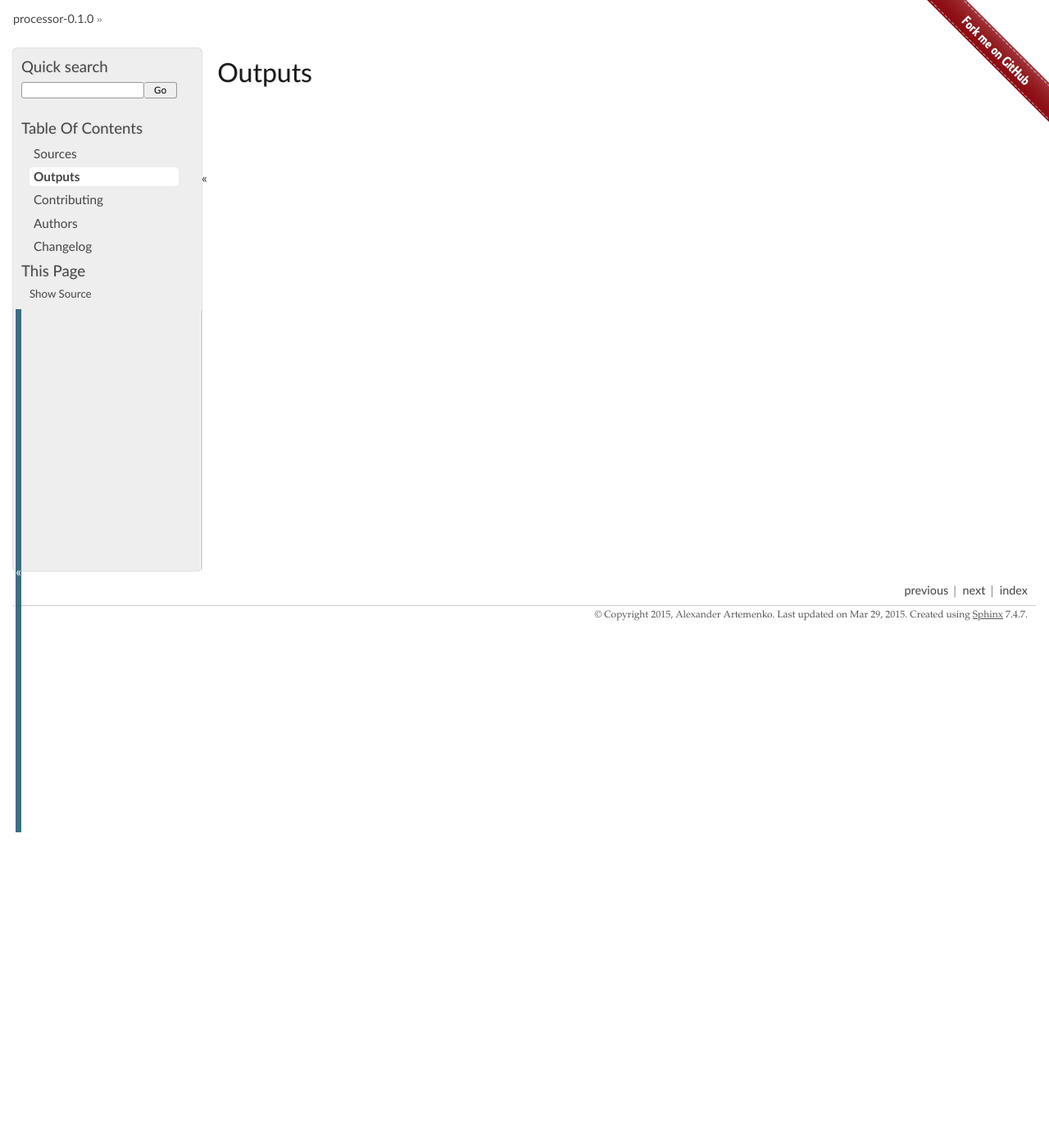
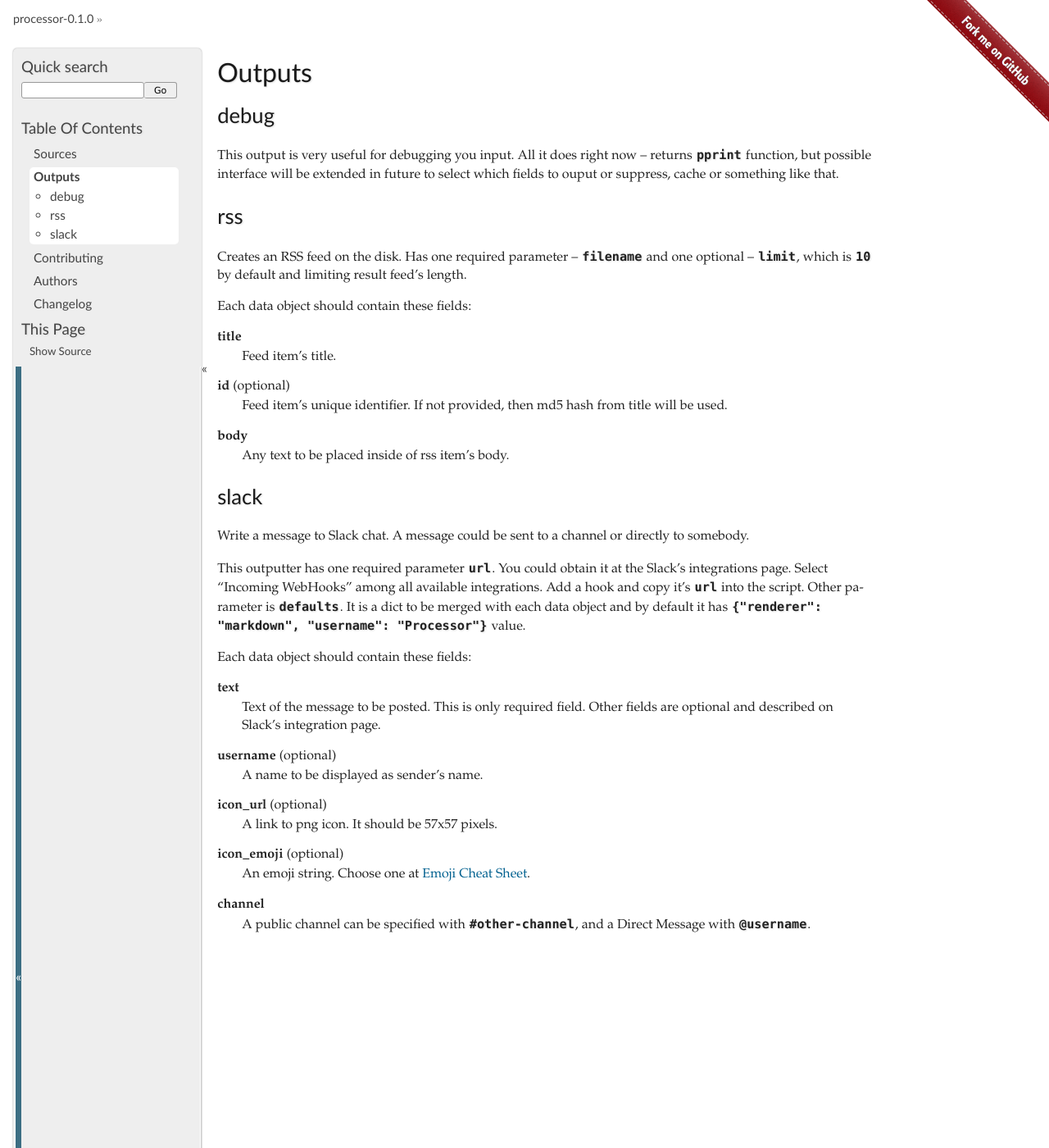
Before and after one commit to svetlyak40wt/python-processor, a Sphinx documentation site: the page built from docs/outputs.rst, in a window 1280 px wide and 1400 px high. Shown: the whole window at 82% size. Built offline with Sphinx 7.4.7, drawn with Linux system fonts in a browser that asks for light colours.

Commit message:
Add more to documentation.

```diff
--- a/docs/index.rst
+++ b/docs/index.rst
@@ -1,14 +1,24 @@
+======================================
 Welcome to processor's documentation!
 ======================================
 
 .. include:: overview.rst
 
 
-Table of Content
-================
+What is next?
+=============
+
+Read about `sources`_, `outputs`_ and try to build you own pipeline!
+
+And please, `send you contributions`_ as pull requests. Writing new sources and outputs is easier than you think!
+
+.. _sources: sources.html
+.. _outputs: outputs.html
+.. _send you contributions: https://github.com/svetlyak40wt/python-processor
 
 .. toctree::
    :maxdepth: 2
+   :hidden:
 
    sources
    outputs
--- a/docs/outputs.rst
+++ b/docs/outputs.rst
@@ -1,3 +1,54 @@
 =======
 Outputs
 =======
+
+debug
+=====
+
+This output is very useful for debugging you input. All it does right
+now -- returns ``pprint`` function, but possible interface will be extended
+in future to select which fields to ouput or suppress, cache or something like
+that.
+
+rss
+===
+
+Creates an RSS feed on the disk. Has one required parameter --
+``filename`` and one optional -- ``limit``, which is ``10`` by default and
+limiting result feed's length.
+
+Each data object should contain these fields:
+
+**title**
+    Feed item's title.
+**id** (optional)
+    Feed item's unique identifier. If not provided, then md5 hash from title will be used.
+**body**
+    Any text to be placed inside of rss item's body.
+
+
+slack
+=====
+
+Write a message to Slack chat. A message could be sent to a
+channel or directly to somebody.
+
+This outputter has one required parameter ``url``. You could
+obtain it at the Slack's integrations page. Select "Incoming WebHooks"
+among all available integrations. Add a hook and copy it's ``url``
+into the script. Other parameter is ``defaults``. It is a dict to be merged with each data object and by default it has ``{"renderer": "markdown", "username": "Processor"}`` value.
+
+Each data object should contain these fields:
+
+**text**
+    Text of the message to be posted. This is only required field. Other fields are optional and described on Slack's integration page.
+**username** (optional)
+    A name to be displayed as sender's name.
+**icon_url** (optional)
+    A link to png icon. It should be 57x57 pixels.
+**icon_emoji** (optional)
+    An emoji string. Choose one at `Emoji Cheat Sheet`_.
+**channel**
+    A public channel can be specified with ``#other-channel``, and a Direct Message with ``@username``.
+
+.. _Emoji Cheat Sheet: http://www.emoji-cheat-sheet.com
--- a/docs/overview.rst
+++ b/docs/overview.rst
@@ -7,9 +7,9 @@ It have very few key concepts:
 Data object
     Any python dict with two required fields: ``source`` and ``type``.
 Source
-    Any function which returns iterable sequence of ``data objects``.
+    Any function which returns iterable sequence of ``data objects``. See `full list of sources`_ in the docs.
 Output
-    A function which accepts a ``data object`` as input and could output another
+    A function which accepts a ``data object`` as input and could output another. See `full list of outputs`_ in the docs.
     (or same) ``data object`` as result.
 Predicate
     Pipeline consists from sources outputs, but ``predicate`` decides which
@@ -102,3 +102,7 @@ Running this code, will fetch new results for search by query ``My Company``
 and output them on the screen. Of course, you could use any other ``output``,
 supported by the ``processor``. Browse online documentation to find out
 which sources and outputs are supported and for to configure them.
+
+
+.. _full list of sources: sources.html
+.. _full list of outputs: outputs.html
--- a/docs/sources.rst
+++ b/docs/sources.rst
@@ -1,6 +1,8 @@
 =======
 Sources
 =======
+
+.. _full list of sources:
 
 IMAP
 ====
```
Also changed, not shown: other parts of docs/sources.rst (+4 -4 lines), README.rst (+1 -15 lines), .travis.yml, 1 other file.
